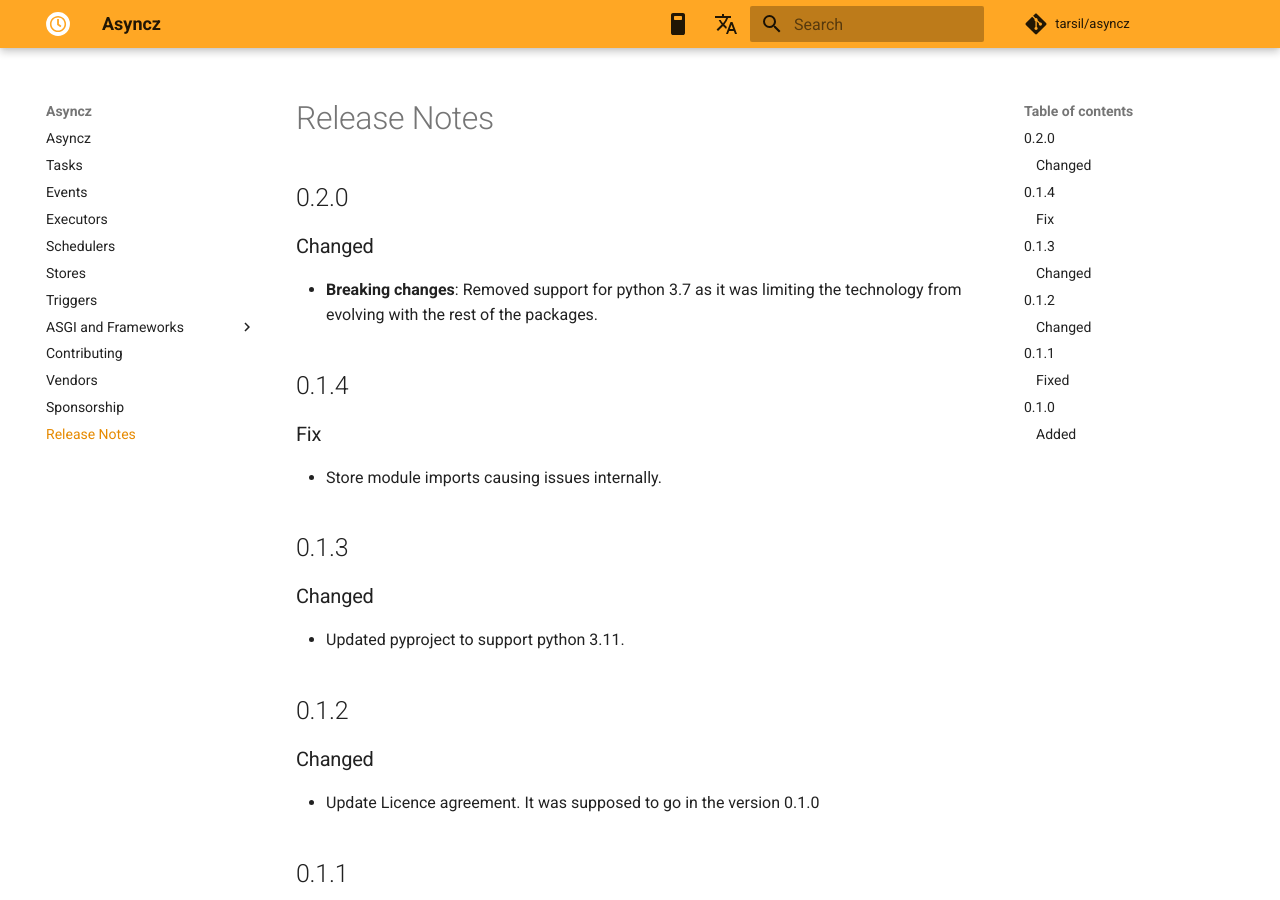
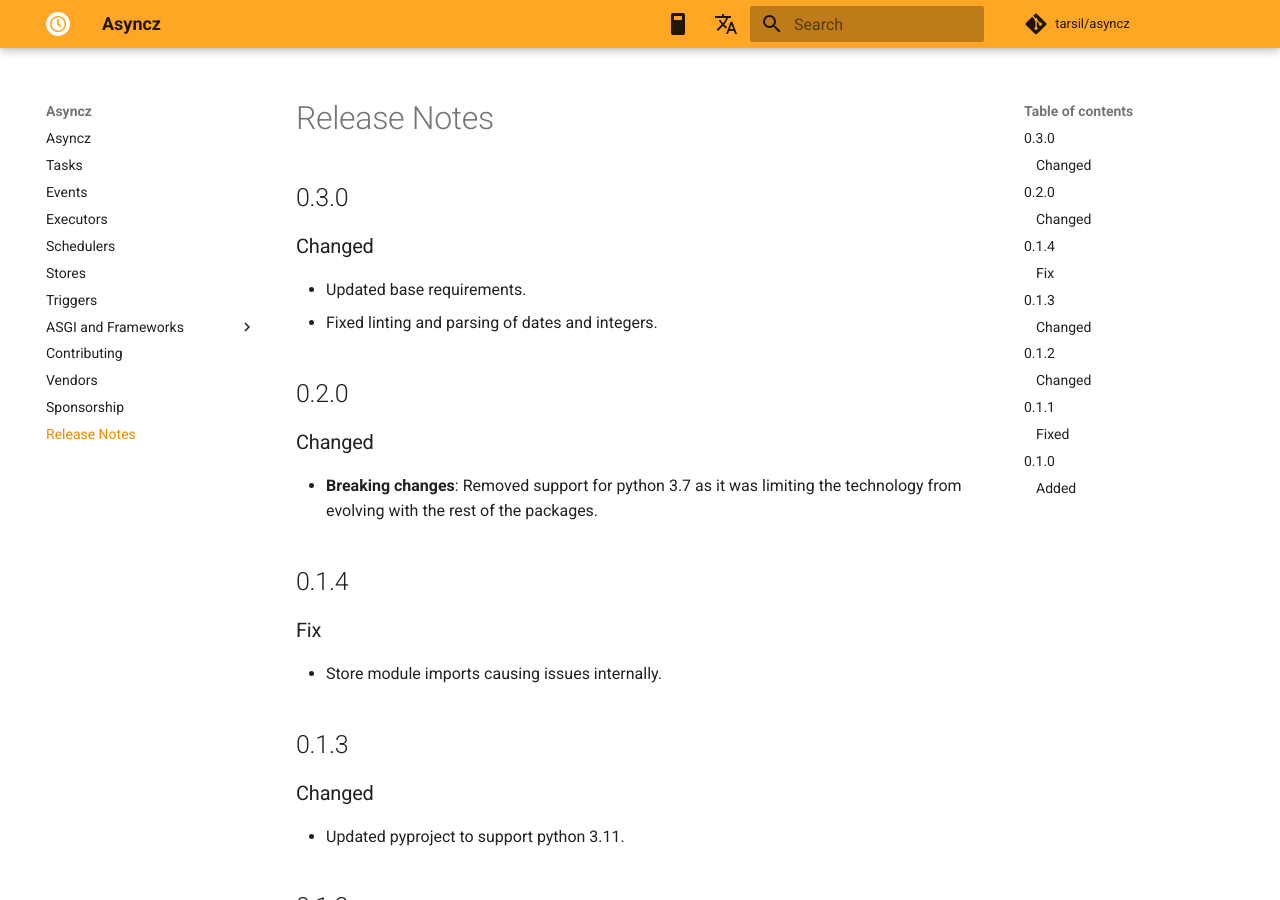
Before and after one commit to dymmond/asyncz, an MkDocs documentation site: the page built from docs/release-notes.md, in a window 1280 px wide and 900 px high. Built offline with MkDocs 1.6.1 and Material for MkDocs 9.7.7, drawn with Linux system fonts in a browser that asks for light colours; comment, search, counter and statistics services are not loaded.

Commit message:
🔝 Bump version to 0.3.0

```diff
--- a/asyncz/__init__.py
+++ b/asyncz/__init__.py
@@ -1 +1 @@
-__version__ = "0.2.0"
+__version__ = "0.3.0"
--- a/docs/release-notes.md
+++ b/docs/release-notes.md
@@ -1,4 +1,11 @@
 # Release Notes
+
+## 0.3.0
+
+### Changed
+
+- Updated base requirements.
+- Fixed linting and parsing of dates and integers.
 
 ## 0.2.0
 
```
